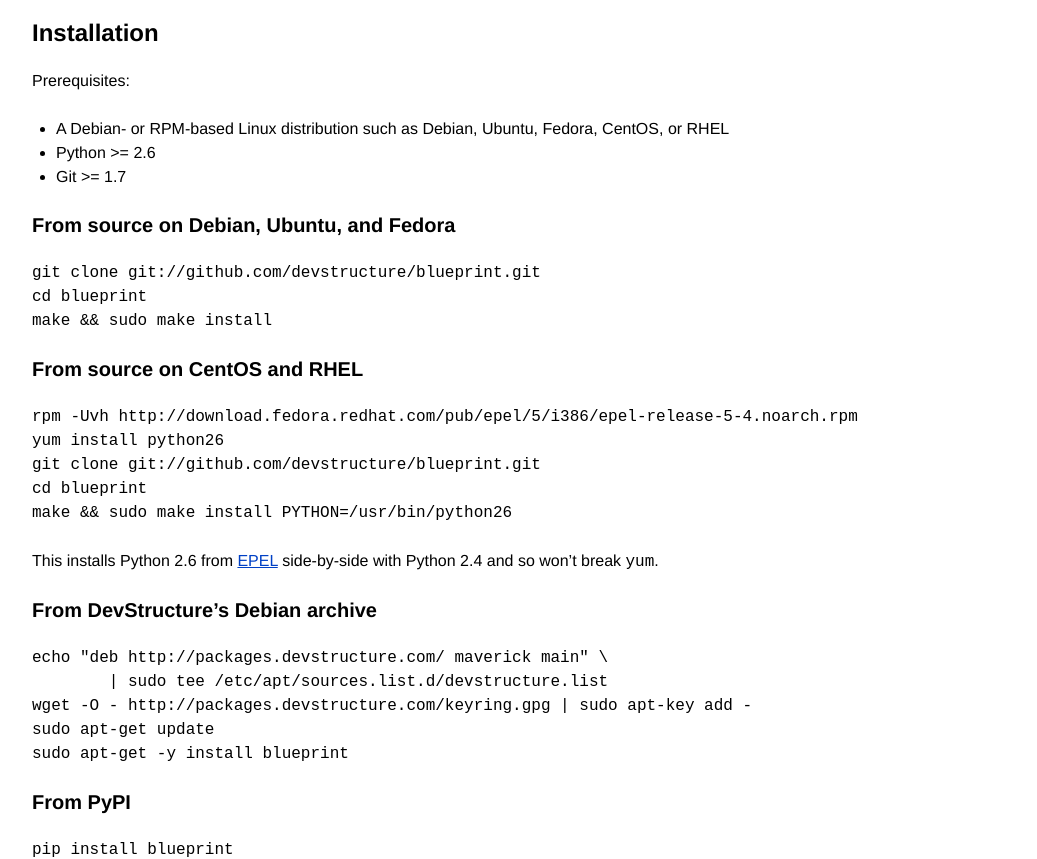
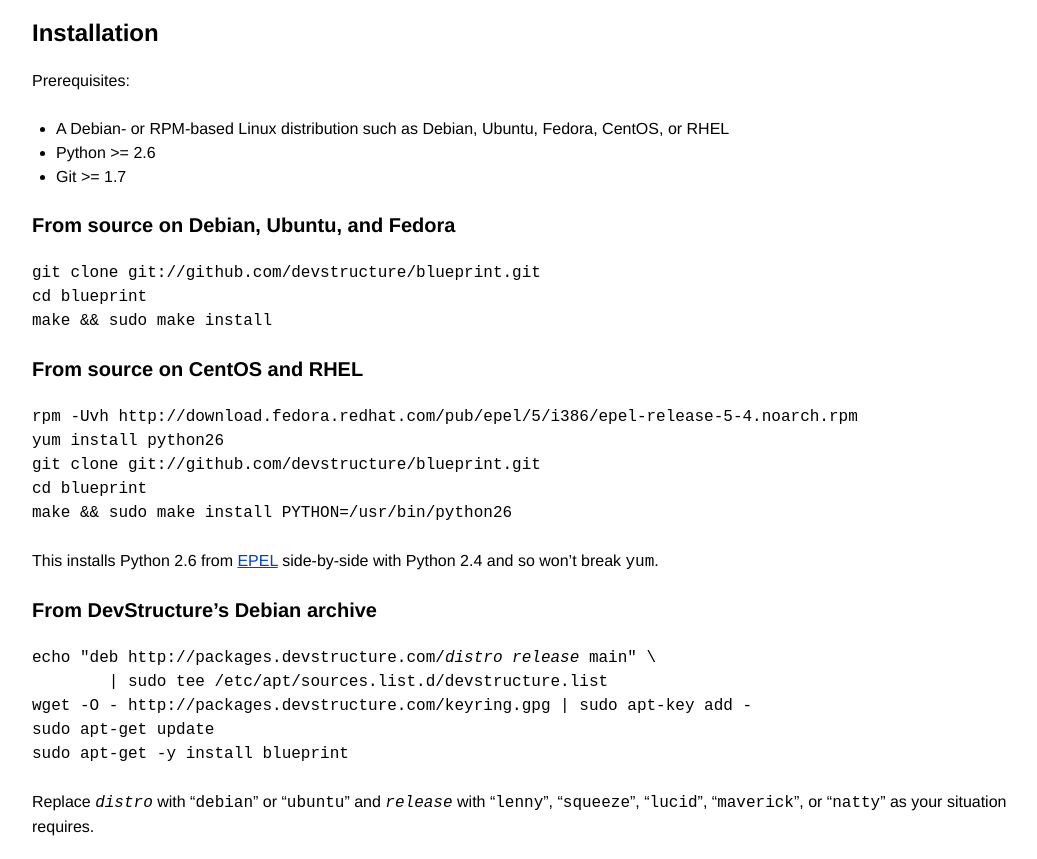
Before and after one commit to devstructure/blueprint, a plain HTML site: page index.html in a window 1280 px wide. Shown: the part 99-958 px from the top of the page, without its empty margins (96-1133 px from the left). Drawn offline with Linux system fonts and the light colour scheme.

Commit message:
Updated Debian archive URL.

```diff
--- a/index.html
+++ b/index.html
@@ -72,11 +72,12 @@ cd blueprint
 make &amp;&amp; sudo make install PYTHON=/usr/bin/python26</pre>
 	<p>This installs Python 2.6 from <a href="http://fedoraproject.org/wiki/EPEL">EPEL</a> side-by-side with Python 2.4 and so won&#8217;t break <code>yum</code>.</p>
 	<h2>From DevStructure&#8217;s Debian archive</h2>
-	<pre>echo "deb http://packages.devstructure.com/ maverick main" \
+	<pre>echo "deb http://packages.devstructure.com/<em>distro</em> <em>release</em> main" \
 	| sudo tee /etc/apt/sources.list.d/devstructure.list
 wget -O - http://packages.devstructure.com/keyring.gpg | sudo apt-key add -
 sudo apt-get update
 sudo apt-get -y install blueprint</pre>
+	<p>Replace <code><em>distro</em></code> with &#8220;<code>debian</code>&#8221; or &#8220;<code>ubuntu</code>&#8221; and <code><em>release</em></code> with &#8220;<code>lenny</code>&#8221;, &#8220;<code>squeeze</code>&#8221;, &#8220;<code>lucid</code>&#8221;, &#8220;<code>maverick</code>&#8221;, or &#8220;<code>natty</code>&#8221; as your situation requires.</p>
 	<h2>From PyPI</h2>
 	<pre>pip install blueprint</pre>
 	<p>Make sure <code>pip</code> is using Python 2.6 or higher, otherwise the installation will succeed but <code>blueprint</code> will not run.</p>
```
